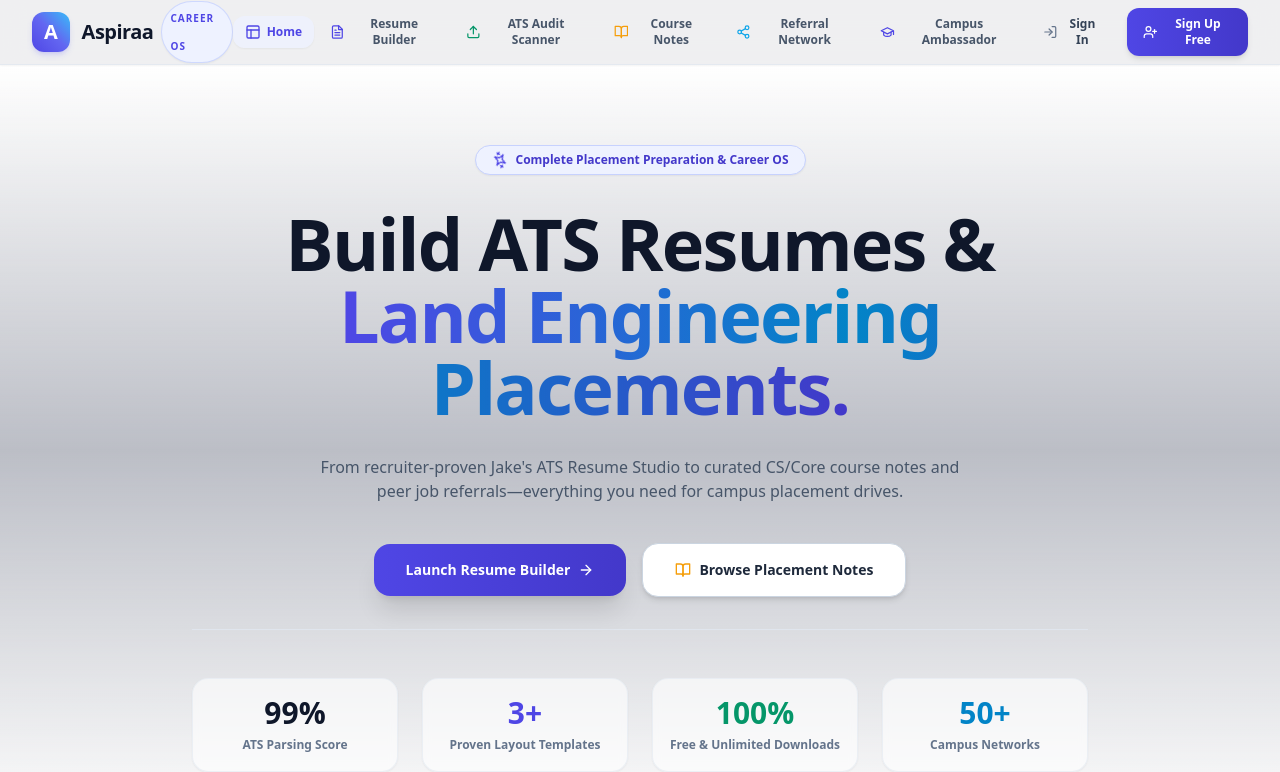
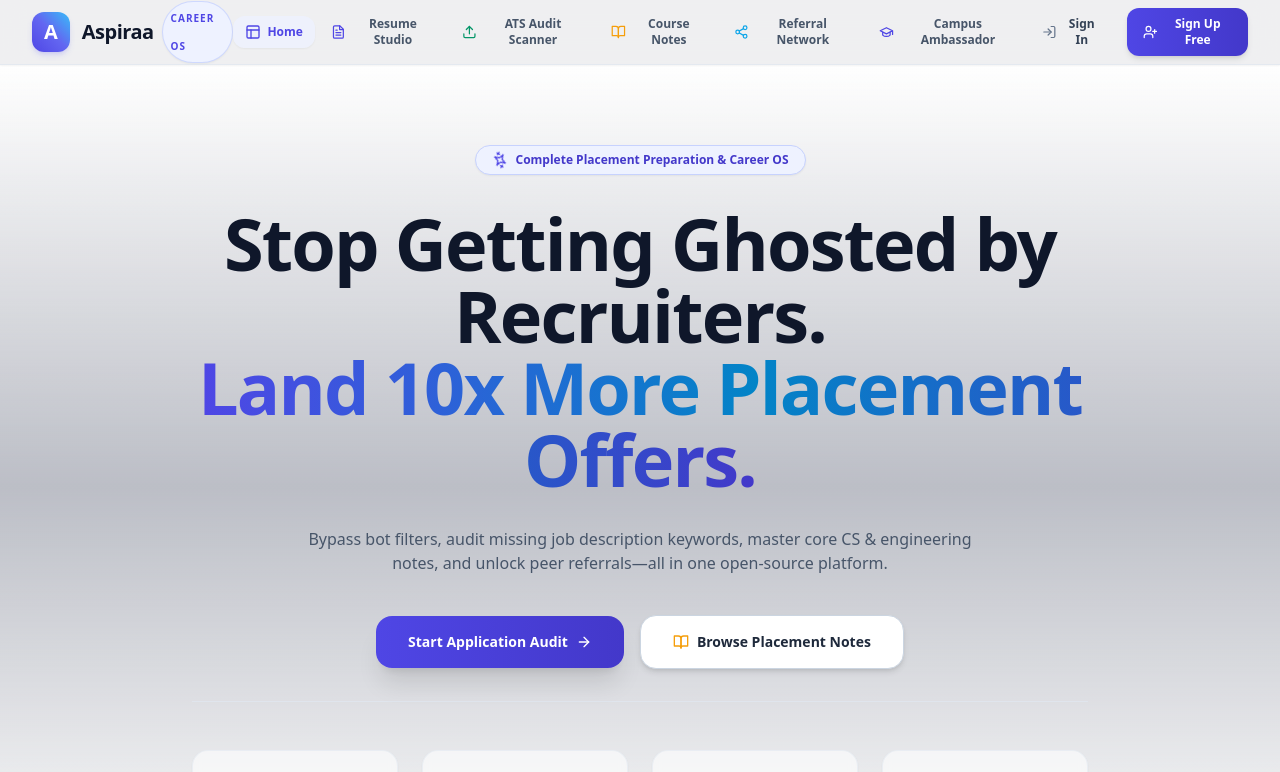
Before and after one commit to rahul2046/aspiraaai, a React (Create React App) app: page / in a window 1280 px wide. Shown: the top 772 px of the page. Built offline with nearby package versions, Linux system fonts and the light colour scheme; the HTML template or start-up script is replaced by a standard one.

Commit message:
Update App.jsx

```diff
--- a/src/App.jsx
+++ b/src/App.jsx
@@ -138,7 +138,7 @@ export default function App() {
               className={`px-3 py-2 rounded-xl transition flex items-center gap-1.5 ${activeTab === 'builder' ? 'text-indigo-600 bg-indigo-50/80 font-bold shadow-sm' : 'hover:text-slate-900 hover:bg-slate-100'}`}
             >
               <FileText className="w-4 h-4 text-indigo-600" />
-              Resume Builder
+              Resume Studio
             </button>
             <button
               onClick={() => navigateTo('ats')}
@@ -197,7 +197,7 @@ export default function App() {
         {mobileMenuOpen && (
           <div className="lg:hidden border-b border-slate-200 bg-white/95 px-4 pt-2 pb-6 space-y-2 text-sm font-medium animate-fadeIn">
             <button onClick={() => navigateTo('landing')} className="block w-full text-left px-3 py-2 rounded-xl bg-slate-100 font-bold text-slate-900">Home</button>
-            <button onClick={() => navigateTo('builder')} className="block w-full text-left px-3 py-2 rounded-xl text-slate-700">Resume Builder</button>
+            <button onClick={() => navigateTo('builder')} className="block w-full text-left px-3 py-2 rounded-xl text-slate-700">Resume Studio</button>
             <button onClick={() => navigateTo('ats')} className="block w-full text-left px-3 py-2 rounded-xl text-slate-700">ATS Audit Scanner</button>
             <button onClick={() => navigateTo('notes')} className="block w-full text-left px-3 py-2 rounded-xl text-amber-600 font-bold">Course Notes & Roadmaps</button>
             <button onClick={() => navigateTo('referrals')} className="block w-full text-left px-3 py-2 rounded-xl text-sky-600 font-bold">Peer Referral Network</button>
@@ -289,7 +289,7 @@ function AuthModal({ type, onClose, showToast }) {
 }
 
 // -------------------------------------------------------------
-// HERO LANDING PAGE VIEW
+// HERO LANDING PAGE VIEW (PUNCHY CONCEPT 1 HEADLINE)
 // -------------------------------------------------------------
 function HeroLandingView({ navigateTo, setAuthModal }) {
   return (
@@ -301,18 +301,21 @@ function HeroLandingView({ navigateTo, setAuthModal }) {
             <span>Complete Placement Preparation & Career OS</span>
           </div>
 
+          {/* PUNCHY HEADLINE WITHOUT "RESUME" */}
           <h1 className="text-4xl sm:text-6xl lg:text-7xl font-black text-slate-900 tracking-tight leading-[1.12] max-w-4xl mx-auto">
-            Build ATS Resumes & <br />
-            <span className="bg-gradient-to-r from-indigo-600 via-sky-600 to-indigo-700 bg-clip-text text-transparent">Land Engineering Placements.</span>
+            Stop Getting Ghosted by Recruiters. <br />
+            <span className="bg-gradient-to-r from-indigo-600 via-sky-600 to-indigo-700 bg-clip-text text-transparent">
+              Land 10x More Placement Offers.
+            </span>
           </h1>
 
           <p className="text-sm sm:text-base text-slate-600 max-w-2xl mx-auto leading-relaxed">
-            From recruiter-proven Jake's ATS Resume Studio to curated CS/Core course notes and peer job referrals—everything you need for campus placement drives.
+            Bypass bot filters, audit missing job description keywords, master core CS & engineering notes, and unlock peer referrals—all in one open-source platform.
           </p>
 
           <div className="flex flex-col sm:flex-row items-center justify-center gap-4 pt-2">
             <button onClick={() => navigateTo('builder')} className="w-full sm:w-auto px-8 py-4 rounded-2xl bg-gradient-to-r from-indigo-600 to-indigo-700 hover:from-indigo-500 hover:to-indigo-600 text-white font-bold text-sm shadow-xl flex items-center justify-center gap-2 transition transform hover:-translate-y-1">
-              <span>Launch Resume Builder</span> <ArrowRight className="w-4 h-4" />
+              <span>Start Application Audit</span> <ArrowRight className="w-4 h-4" />
             </button>
             <button onClick={() => navigateTo('notes')} className="w-full sm:w-auto px-8 py-4 rounded-2xl bg-white hover:bg-slate-100 text-slate-800 border border-slate-300 font-bold text-sm shadow-md flex items-center justify-center gap-2 transition">
               <BookOpen className="w-4 h-4 text-amber-500" /> <span>Browse Placement Notes</span>
@@ -1210,7 +1213,7 @@ function AtsCheckerSuite({ resumeData, showToast }) {
         <span className="px-3.5 py-1 bg-emerald-100 text-emerald-800 border border-emerald-200/80 rounded-full text-xs font-bold uppercase tracking-wider shadow-sm">
           PDF & Resume ATS Scanner
         </span>
-        <h1 className="text-3xl sm:text-4xl font-black text-slate-900">Upload Resume & Check Match Score</h1>
+        <h1 className="text-3xl sm:text-4xl font-black text-slate-900">Upload Application & Check Match Score</h1>
         <p className="text-xs sm:text-sm text-slate-600 max-w-xl mx-auto">Upload your PDF resume or parse directly against target job descriptions.</p>
       </div>
 
```
